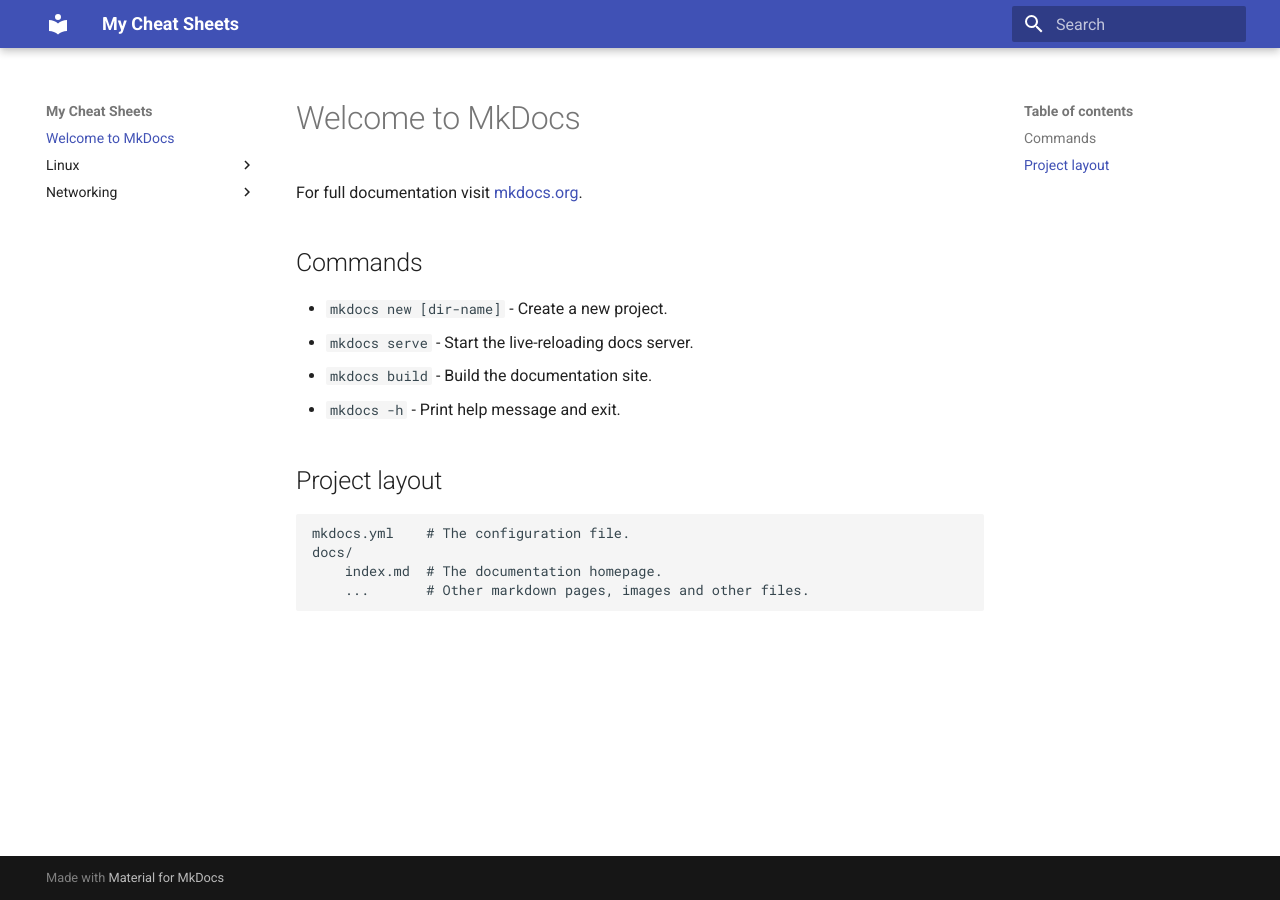
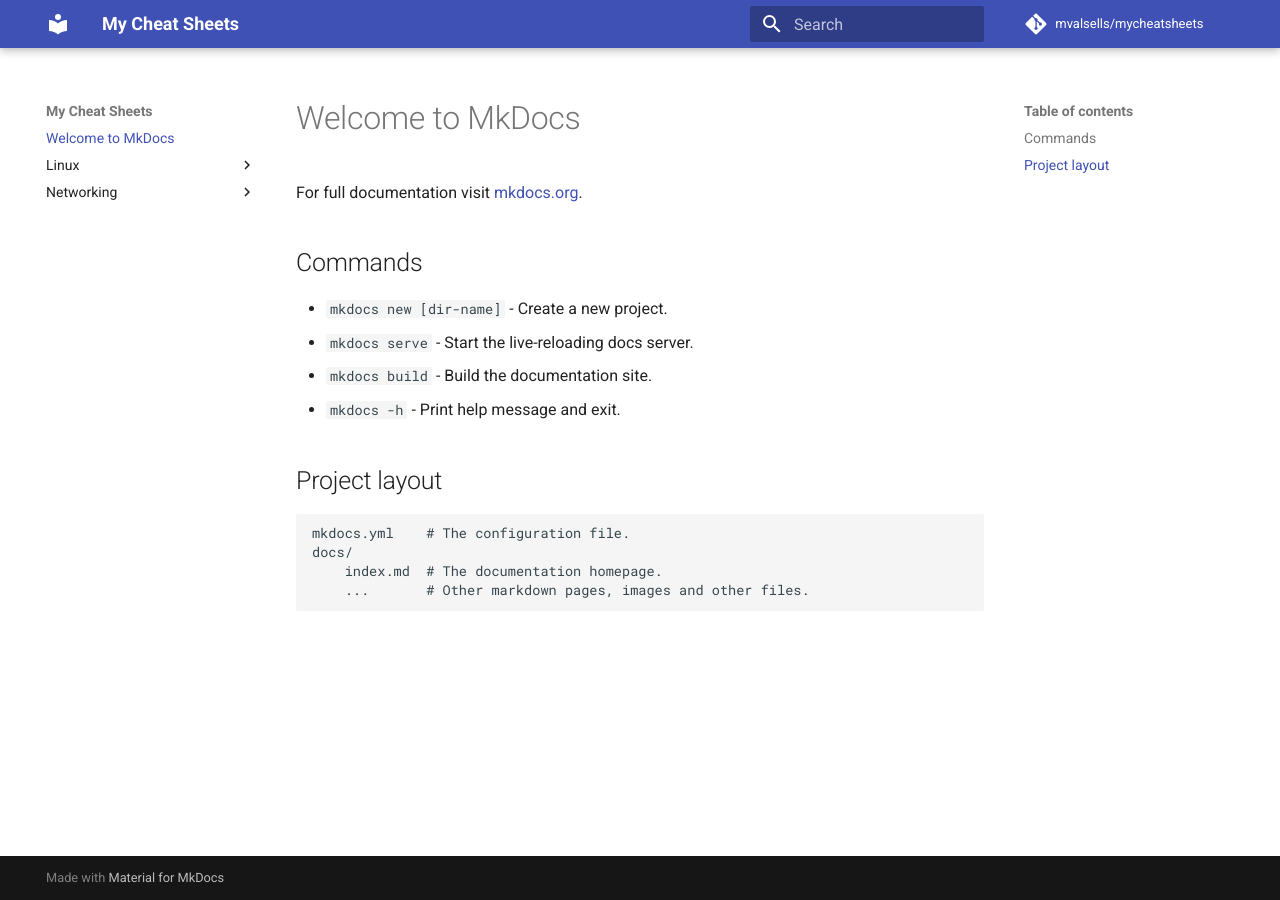
Before and after one commit to mvalsells/mycheatsheets, an MkDocs documentation site: the page built from docs/index.md, in a window 1280 px wide. Built offline with MkDocs 1.6.1 and Material for MkDocs 9.7.7, drawn with Linux system fonts in a browser that asks for light colours; comment, search, counter and statistics services are not loaded.

Commit message:
Added repo info

```diff
--- a/mkdocs.yml
+++ b/mkdocs.yml
@@ -1,3 +1,8 @@
 site_name: My Cheat Sheets
 theme:
   name: material
+
+
+#Respository
+repo_name: mvalsells/mycheatsheets
+repo_url: https://github.com/mvalsells/mycheatsheets
```
